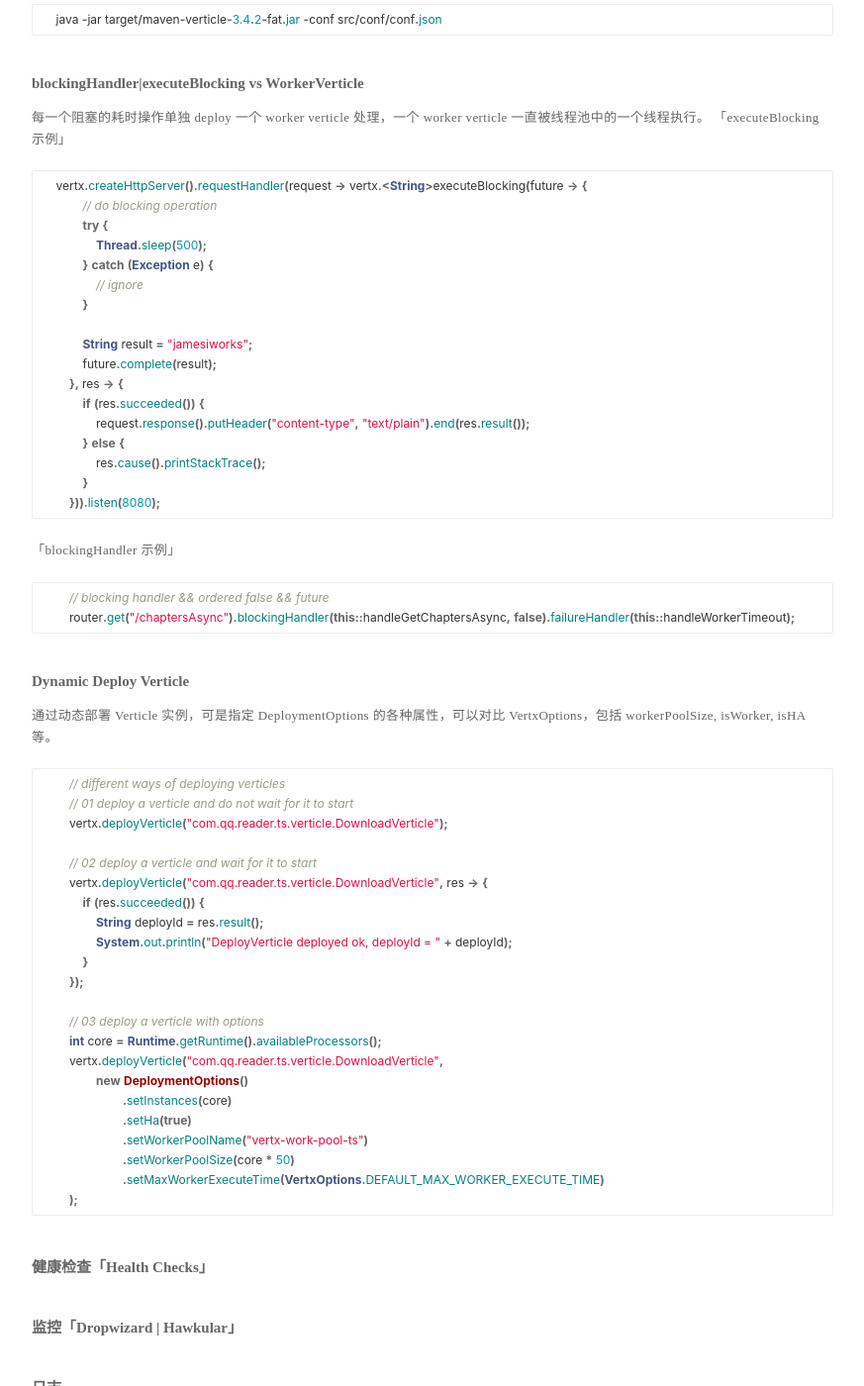
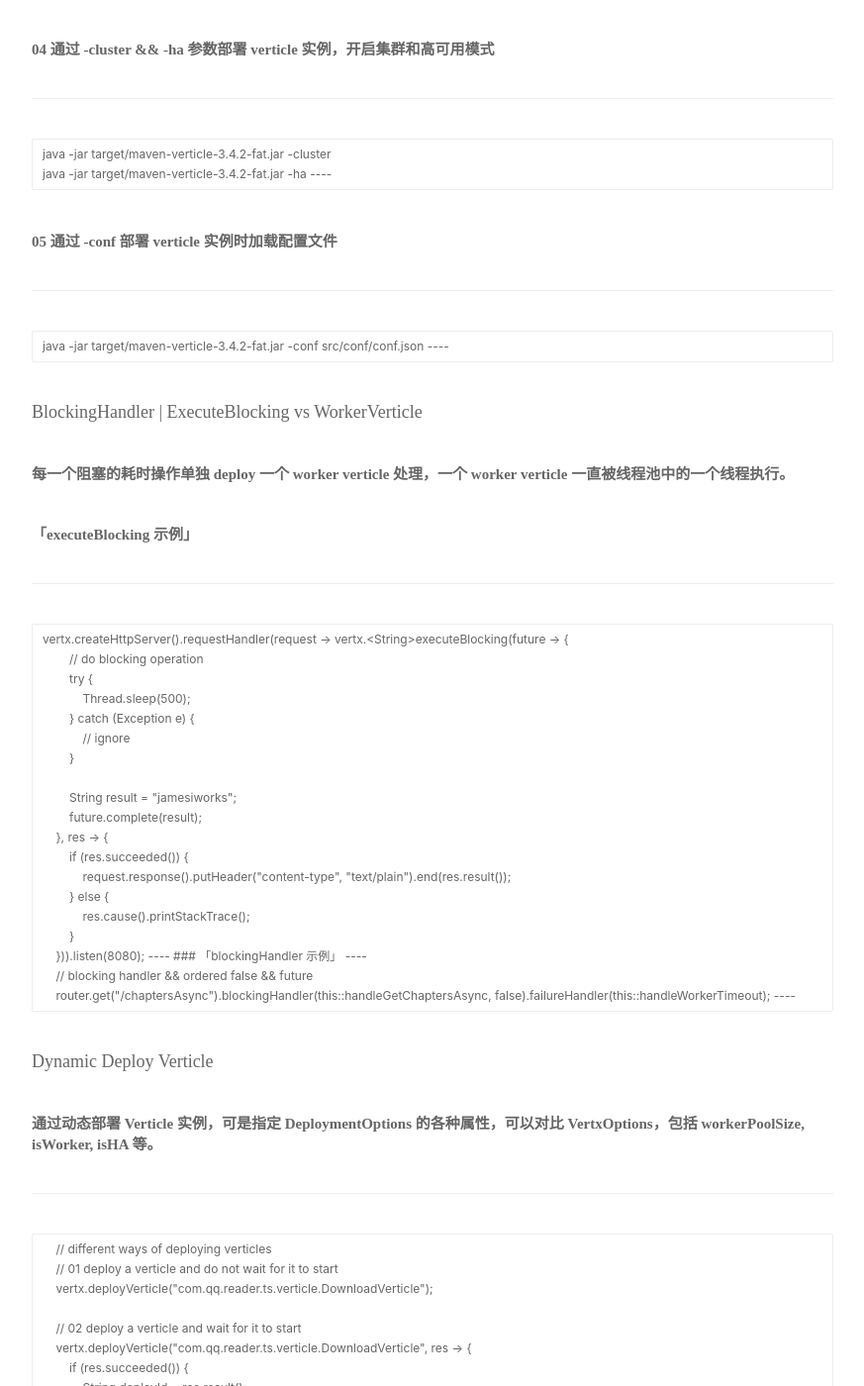
Before and after one commit to Jiangew/jiangew.github.io, a Jekyll site: the page built from _posts/2017-07-14-vert.x-started.markdown, in a window 1280 px wide and 1400 px high, scrolled down 1599 px. Shown: the whole window at 99% size, without its empty margins (203-1076 px from the left). Built offline with Jekyll 4.4.1, drawn with Linux system fonts in a browser that asks for light colours; some of the changed text lies outside the part shown.

Commit message:
polish post font and format

````diff
--- a/_posts/2017-07-14-vert.x-started.markdown
+++ b/_posts/2017-07-14-vert.x-started.markdown
@@ -11,13 +11,13 @@ category: blog
 author: JamesiWorks
 ---
 
-### What is Vert.x ?
-Vert.x is a tool-kit for building reactive applications on the JVM.
+## What is Vert.x ?
+### Vert.x is a tool-kit for building reactive applications on the JVM.
 
-### Maven Verticle Project
-#### 01 使用 maven-shade-plugin 插件构建 fat-jar 包，包含了所有依赖
-「maven:maven-shade-plugin」
-```java
+## Maven Verticle Project
+### 01 使用 maven-shade-plugin 插件构建 fat-jar 包，包含了所有依赖
+#### 「maven:maven-shade-plugin」
+----
     <plugin>
         <groupId>org.apache.maven.plugins</groupId>
         <artifactId>maven-shade-plugin</artifactId>
@@ -47,36 +47,36 @@ Vert.x is a tool-kit for building reactive applications on the JVM.
             </execution>
         </executions>
     </plugin>
-```
-```java
+----
+----
     mvn clean package
-```
+----
 
-#### 02 运行 fat-jar
-```java
+### 02 运行 fat-jar
+----
     java -jar target/maven-verticle-3.4.2-fat.jar
-```
+----
 
-#### 03 通过 -instances 参数部署多个 verticle 实例来释放多核的能力
-```java
+### 03 通过 -instances 参数部署多个 verticle 实例来释放多核的能力
+----
     java -jar target/maven-verticle-3.4.2-fat.jar -instances 8
-```
+----
 
-#### 04 通过 -cluster && -ha 参数部署 verticle 实例，开启集群和高可用模式
-```java
+### 04 通过 -cluster && -ha 参数部署 verticle 实例，开启集群和高可用模式
+----
     java -jar target/maven-verticle-3.4.2-fat.jar -cluster
     java -jar target/maven-verticle-3.4.2-fat.jar -ha
-```
+----
 
-#### 05 通过 -conf 部署 verticle 实例时加载配置文件
-```java
+### 05 通过 -conf 部署 verticle 实例时加载配置文件
+----
     java -jar target/maven-verticle-3.4.2-fat.jar -conf src/conf/conf.json
-```
+----
 
-### blockingHandler|executeBlocking vs WorkerVerticle
-每一个阻塞的耗时操作单独 deploy 一个 worker verticle 处理，一个 worker verticle 一直被线程池中的一个线程执行。
-「executeBlocking 示例」
-```java
+## BlockingHandler | ExecuteBlocking vs WorkerVerticle
+### 每一个阻塞的耗时操作单独 deploy 一个 worker verticle 处理，一个 worker verticle 一直被线程池中的一个线程执行。
+### 「executeBlocking 示例」
+----
     vertx.createHttpServer().requestHandler(request -> vertx.<String>executeBlocking(future -> {
             // do blocking operation
             try {
@@ -94,16 +94,16 @@ Vert.x is a tool-kit for building reactive applications on the JVM.
                 res.cause().printStackTrace();
             }
         })).listen(8080);
-```
-「blockingHandler 示例」
-```java
+----
+### 「blockingHandler 示例」
+----
         // blocking handler && ordered false && future
         router.get("/chaptersAsync").blockingHandler(this::handleGetChaptersAsync, false).failureHandler(this::handleWorkerTimeout);
-```
+----
 
-### Dynamic Deploy Verticle
-通过动态部署 Verticle 实例，可是指定 DeploymentOptions 的各种属性，可以对比 VertxOptions，包括 workerPoolSize, isWorker, isHA 等。
-```java
+## Dynamic Deploy Verticle
+### 通过动态部署 Verticle 实例，可是指定 DeploymentOptions 的各种属性，可以对比 VertxOptions，包括 workerPoolSize, isWorker, isHA 等。
+----
         // different ways of deploying verticles
         // 01 deploy a verticle and do not wait for it to start
         vertx.deployVerticle("com.qq.reader.ts.verticle.DownloadVerticle");
@@ -126,14 +126,14 @@ Vert.x is a tool-kit for building reactive applications on the JVM.
                         .setWorkerPoolSize(core * 50)
                         .setMaxWorkerExecuteTime(VertxOptions.DEFAULT_MAX_WORKER_EXECUTE_TIME)
         );
-```
+----
 
-### 健康检查「Health Checks」
+## 健康检查「Health Checks」
 
-### 监控「Dropwizard | Hawkular」
+## 监控「Dropwizard | Hawkular」
 
-### 日志
+## 日志
 
-### 参考
+## 参考
 - [Vert.x Official Document](http://vertx.io/docs/)
 - [Vert.x Official Examples](https://github.com/vert-x3/vertx-examples)
````
Also changed, not shown: _posts/2017-02-14-golang-started.markdown (+41 -41 lines).
